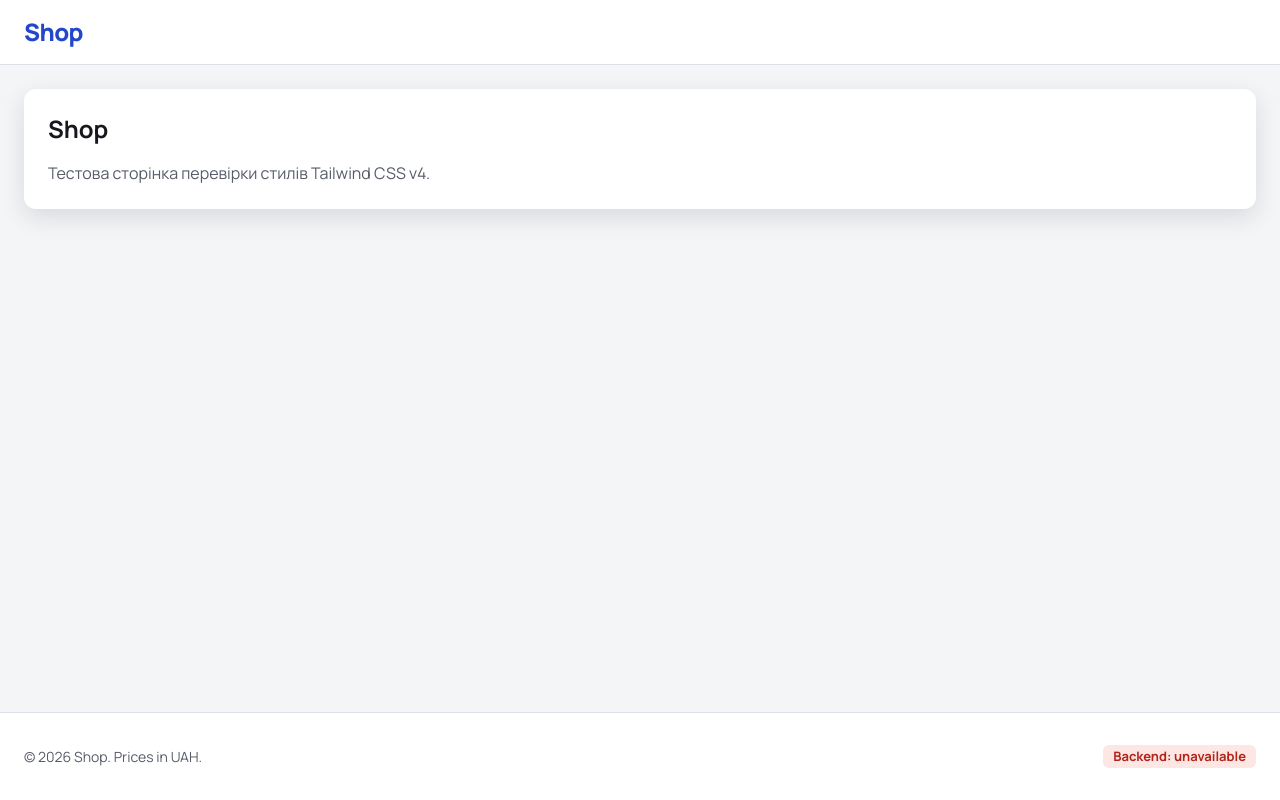
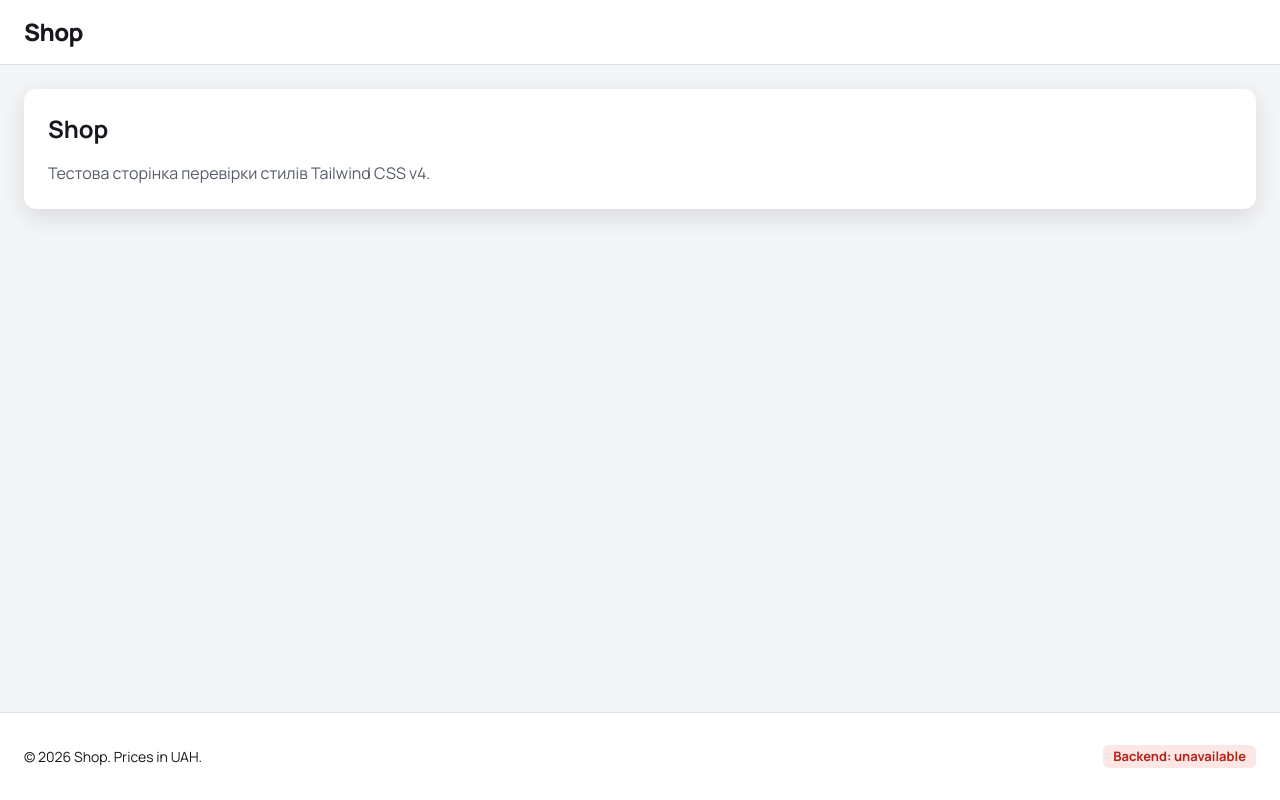
Before and after one commit to vkryvosheia/shop, a React (Vite) app in the folder frontend/: page / in a window 1280 px wide. Built offline with nearby package versions, Linux system fonts and the light colour scheme; no server answers.

Commit message:
fix: use correct ink token for logo and align header container (#6)

```diff
--- a/frontend/src/components/StoreLayout.tsx
+++ b/frontend/src/components/StoreLayout.tsx
@@ -1,4 +1,4 @@
-import { type ReactNode } from 'react'
+import type { ReactNode } from 'react'
 import { BackendStatus } from './BackendStatus'
 
 interface StoreLayoutProps {
@@ -7,21 +7,23 @@ interface StoreLayoutProps {
 
 export function StoreLayout({ children }: StoreLayoutProps) {
   return (
-    <div className="text-main flex min-h-screen flex-col bg-ground text-body">
-      <header className="flex items-center justify-between border-b border-border bg-surface px-6 py-4">
-        <a
-          href="/"
-          className="text-main text-2xl font-extrabold tracking-tight"
-        >
-          Shop
-        </a>
+    <div className="flex min-h-screen flex-col bg-ground text-body">
+      <header className="border-b border-border bg-surface py-4">
+        <div className="mx-auto flex w-full max-w-content items-center justify-between px-6">
+          <a
+            href="/"
+            className="text-2xl font-extrabold tracking-tight !text-ink no-underline hover:opacity-90"
+          >
+            Shop
+          </a>
+        </div>
       </header>
 
       <main className="mx-auto w-full max-w-content flex-1 p-6">
         {children}
       </main>
 
-      <footer className="flex flex-col items-start justify-between gap-4 border-t border-border bg-surface px-6 py-6 text-sm text-muted sm:flex-row sm:items-center">
+      <footer className="flex flex-col items-start justify-between gap-4 border-t border-border bg-surface px-6 py-6 text-sm sm:flex-row sm:items-center">
         <div>
           <p>© {new Date().getFullYear()} Shop. Prices in UAH.</p>
         </div>
```
